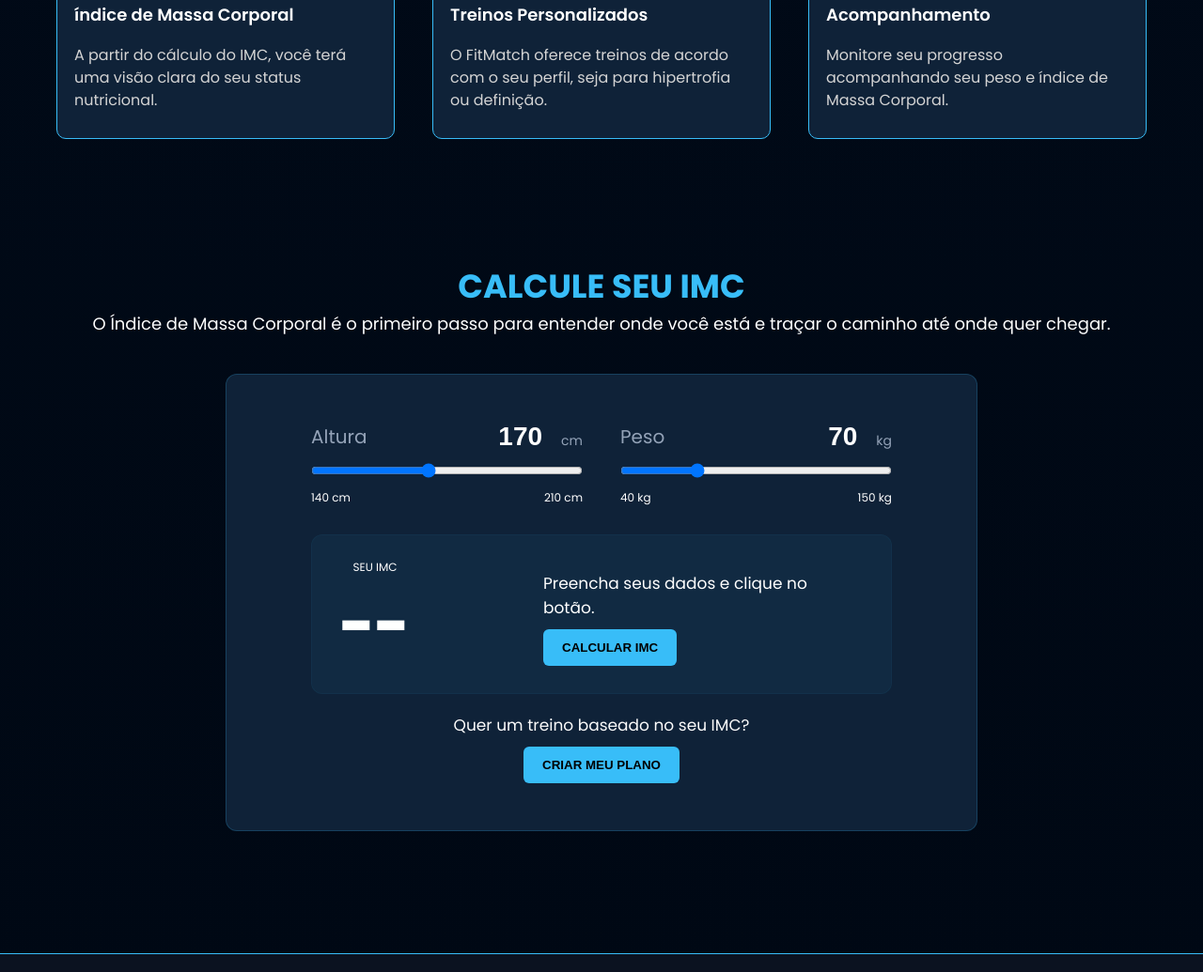
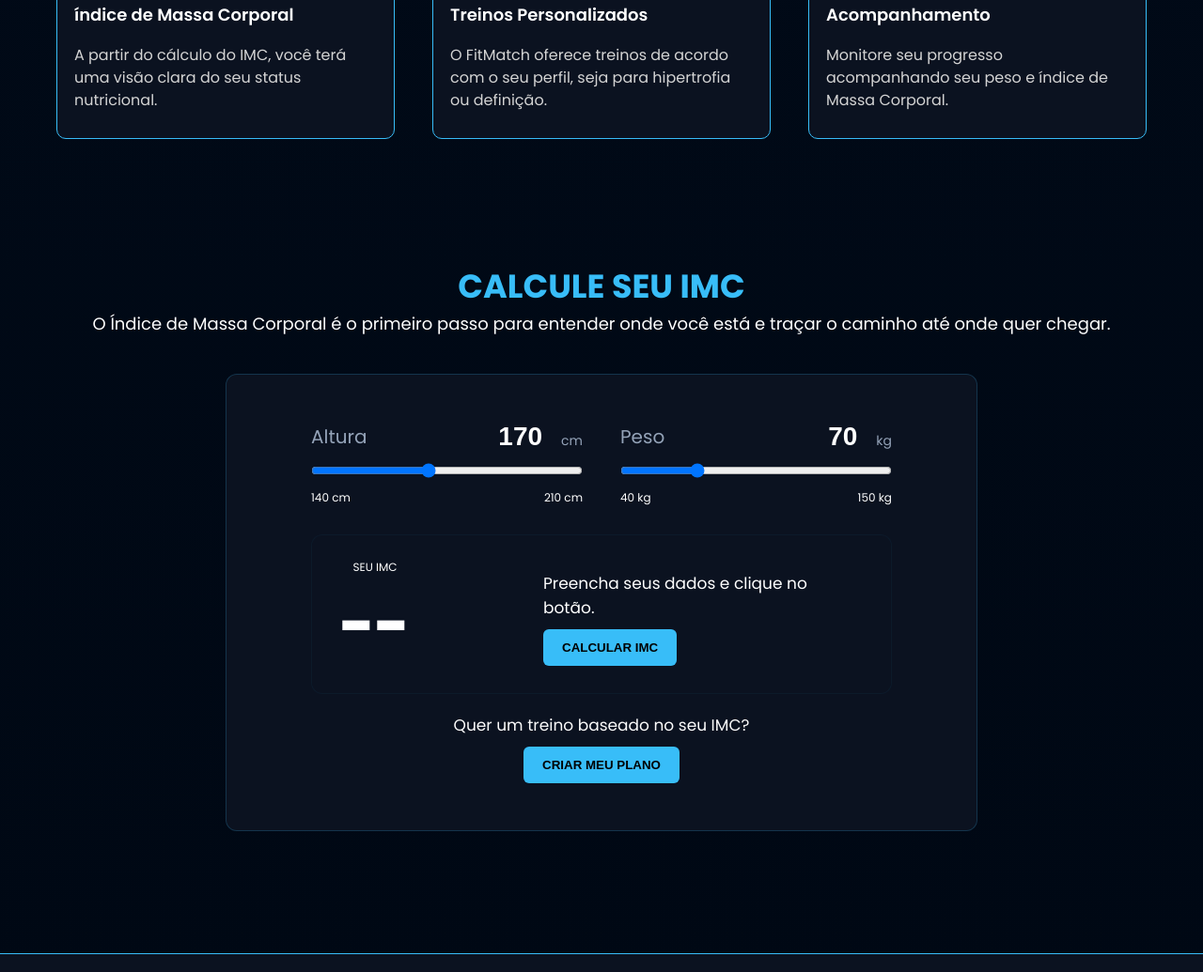
Before and after one commit to marianneoliveirxr/projeto-individual, a website: page public/index.html in a window 1280 px wide. Shown: the part 1747-2782 px from the top of the page at 94% size. Drawn offline with Linux system fonts and the light colour scheme; a web font is replaced by a local one.

Commit message:
Projeto finalizado

```diff
--- a/public/css/home.css
+++ b/public/css/home.css
@@ -179,7 +179,7 @@
 }
 
 .box{
-    background: #0f2238;
+    background: #0b1220;
 
     width: 360px;
 
@@ -246,7 +246,7 @@
 
 .caixa-imc {
     margin-top: 40px;
-    background-color: #0f2238;
+    background-color: #0b1220;
     border-radius: 12px;
     padding: 50px 90px;
     border: 1px solid #38bdf833;
@@ -328,7 +328,7 @@
     display: flex;
     align-items: center;
     justify-content: space-between;
-    background-color: #38bdf80d;
+    background-color: #0b1220;
     border: 1px solid #36b5ec0d;
     border-radius: 12px;
 
```
Also changed, not shown: public/cadastro.html (+1 -0 lines), public/dashboard/index.html (+1 -0 lines), public/login.html (+1 -0 lines).
